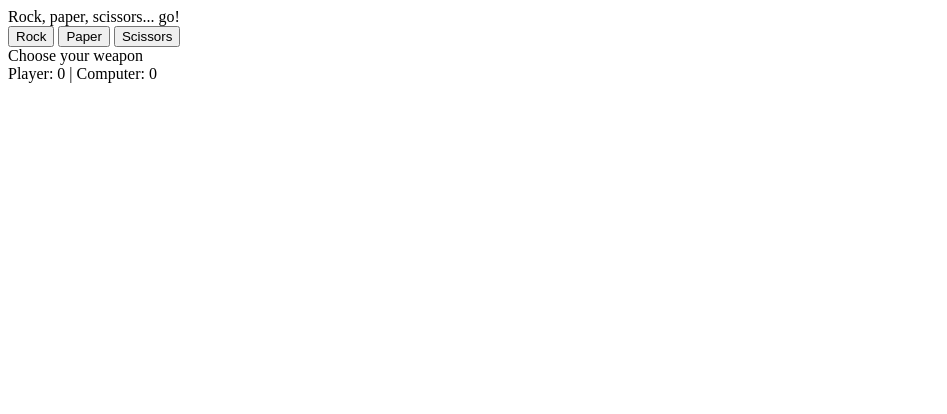
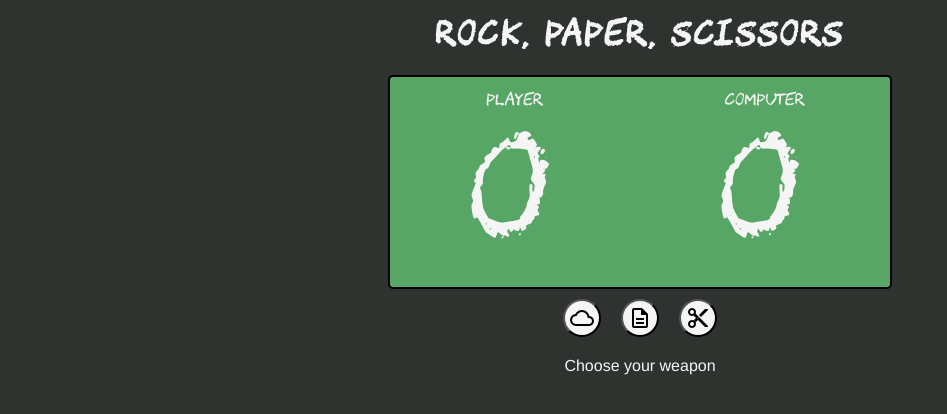
Before and after one commit to abarnes1/rock-paper-scissors, a plain HTML site: page index.html in a window 1280 px wide. Shown: the whole page, without its empty margins (0-947 px from the left). Drawn offline with Linux system fonts and the light colour scheme.

Commit message:
style coomplete

```diff
--- a/index.html
+++ b/index.html
@@ -2,20 +2,32 @@
 <html>
 <head>
   <meta charset="UTF-8">
+  <link href="https://fonts.googleapis.com/icon?family=Material+Icons+Outlined" rel="stylesheet">
   <link rel="stylesheet" href="styles/styles.css">
 </head>
 <body>
-  Rock, paper, scissors... go!
-  <div id="playButtons">
-    <button id="rock" class="playerChoice">Rock</button>
-    <button id="paper" class="playerChoice">Paper</button>
-    <button id="scissors" class="playerChoice">Scissors</button>
-  </div>
-  <div id="roundResult">Placeholder</div>
-  <div id="scoreboard">Placeholder</div>
-  <div id="gameOver">
-    <div id="gameResult">Game Result</div>
-    <button id="reset">Reset</button>
+  <h1>Rock, paper, scissors</h1>
+
+  <div class="game-container">
+    <div class="scoreboard">
+      <div class="scoreboard-child">Player</div>
+      <div class="scoreboard-child">Computer</div>
+      <div id="playerScore" class="scoreboard-child score">0</div>
+      <div id="computerScore" class="scoreboard-child score">0</div>
+    </div>
+
+    <div class="button-container">
+      <button id="rock" class="btn-choice material-icons-outlined">cloud</button>
+      <button id="paper" class="btn-choice material-icons-outlined">description</button>
+      <button id="scissors" class="btn-choice material-icons-outlined">content_cut</button>
+    </div>
+
+    <div id="roundResult">Choose your weapon.</div>
+
+    <div id="gameOver">
+      <div id="gameResult" class="stacked-content">Game Result</div>
+      <button id="reset" class="stacked-content">Reset</button>
+    </div>
   </div>
 
   <script src="scripts/rock-paper-scissors.js" type="text/javascript"></script>
--- a/scripts/rock-paper-scissors.js
+++ b/scripts/rock-paper-scissors.js
@@ -19,15 +19,15 @@ function playRound(playerSelection, computerSelection) {
       (playerSelection === 'scissors' && computerSelection === 'paper')) {
     winningPlayerId = PLAYER_ID;
     playerScore++;
-    flavorText = `Player's ${playerSelection} beats computer's ${computerSelection}`;
+    flavorText = `Player's ${playerSelection} beats computer's ${computerSelection}!`;
   } else if ((computerSelection === 'rock' && playerSelection === 'scissors') ||
       (computerSelection === 'paper' && playerSelection === 'rock') ||
       (computerSelection === 'scissors' && playerSelection === 'paper')) {
     winningPlayerId = COMPUTER_ID;
     computerScore++;
-    flavorText = `Computer's ${computerSelection} beats players's ${playerSelection}`;
+    flavorText = `Computer's ${computerSelection} beats player's ${playerSelection}!`;
   } else {
-    flavorText = `${computerSelection} vs ${playerSelection}... nobody wins`;
+    flavorText = `It's a tie... ${computerSelection} vs ${playerSelection}...`;
   }
 
   setRoundResult(flavorText);
@@ -39,7 +39,7 @@ function playRound(playerSelection, computerSelection) {
 }
 
 function createButtonEvents(){
-  const choiceButtons = document.querySelectorAll(".playerChoice");
+  const choiceButtons = document.querySelectorAll(".btn-choice");
 
   choiceButtons.forEach((button) => {
     button.addEventListener('click', (e) => {
@@ -86,8 +86,11 @@ function setRoundResult(message){
 }
 
 function updateScoreboard(){
-  const scoreBoardDiv = document.getElementById("scoreboard");
-  scoreBoardDiv.textContent = `Player: ${playerScore} | Computer: ${computerScore}`;
+  const playerDisplay = document.getElementById("playerScore");
+  playerDisplay.textContent = `${playerScore}`;
+
+  const computerDisplay = document.getElementById("computerScore");
+  computerDisplay.textContent = `${computerScore}`;
 }
 
 function setGameResult(message){
@@ -101,7 +104,7 @@ function setGameResult(message){
 }
 
 function enableChoiceButtons(enable){
-  const choiceButtons = document.querySelectorAll(".playerChoice");
+  const choiceButtons = document.querySelectorAll(".btn-choice");
 
   choiceButtons.forEach((button) => {
     if(enable){
--- a/styles/styles.css
+++ b/styles/styles.css
@@ -1,3 +1,96 @@
+@font-face {
+  font-family: Chawp;
+  src: url("fonts/chawp.otf");
+}
+
+body {
+  font-family: "Helvetica", "sans-serif";
+  /* font-family: "Chawp", "Helvetica", "sans-serif"; */
+  color: whitesmoke;
+  background-color:#2E3330;
+}
+
+h1 {
+  font-family: "Chawp", "Helvetica", "sans-serif";
+  letter-spacing: 2px;
+  text-align: center;
+}
+
+.game-container {
+  align-items: center;
+  display: flex;
+  flex-direction: column;
+  width: 75%;
+  max-width: 500px;
+  margin: 0px auto;
+}
+
 .hidden {
   display: none;
 }
+
+.scoreboard {
+  font-family: "Chawp", "Helvetica", "sans-serif";
+  background-color: #58A666;
+  color: whitesmoke;
+  border-radius: 5px;
+  margin: 0px;
+  padding-top: 10px;
+  border: 2px solid black;
+  width: 100%;
+  height: 200px;
+  display: flex;
+  flex-wrap: wrap;
+  align-items: center;
+}
+
+.scoreboard-child {
+  width: 50%;
+  text-align: center;
+  margin: 0px;
+  padding: 0px;
+}
+
+.score {
+  font-size: 10em;
+}
+
+.btn-choice {
+  background-color: whitesmoke;
+  border-radius: 20px;
+  margin: 0px 10px;
+  padding: 5px;
+}
+
+.btn-choice:focus {
+  outline: solid;
+  outline-color: #2E3330;
+}
+
+.stacked-content {
+  margin-top: 10px;
+}
+
+.button-container {
+  display: flex;
+  justify-content: center;
+  width: 100%;
+  max-width: 500px;
+  padding: 10px;
+  margin: 0px;
+}
+
+#roundResult {
+  width: 100%;
+  text-align: center;
+  margin-top: 10px;
+}
+
+#gameOver {
+  text-align: center;
+}
+
+#reset {
+  padding: 5px;
+  border-radius: 5px;
+}
```
Also changed, not shown: styles/fonts/LICENSE.txt (added), styles/fonts/chawp.otf (added), styles/fonts/chawp.ttf (added).
